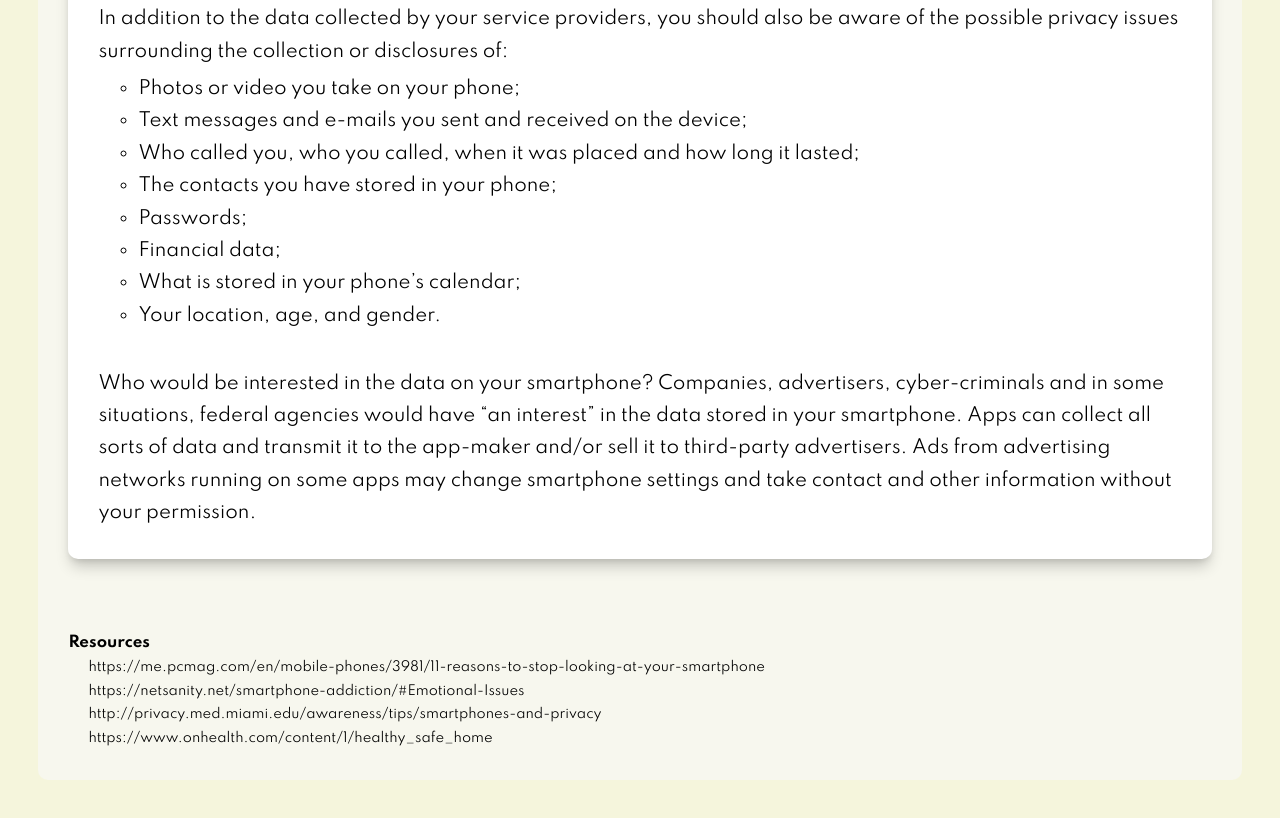
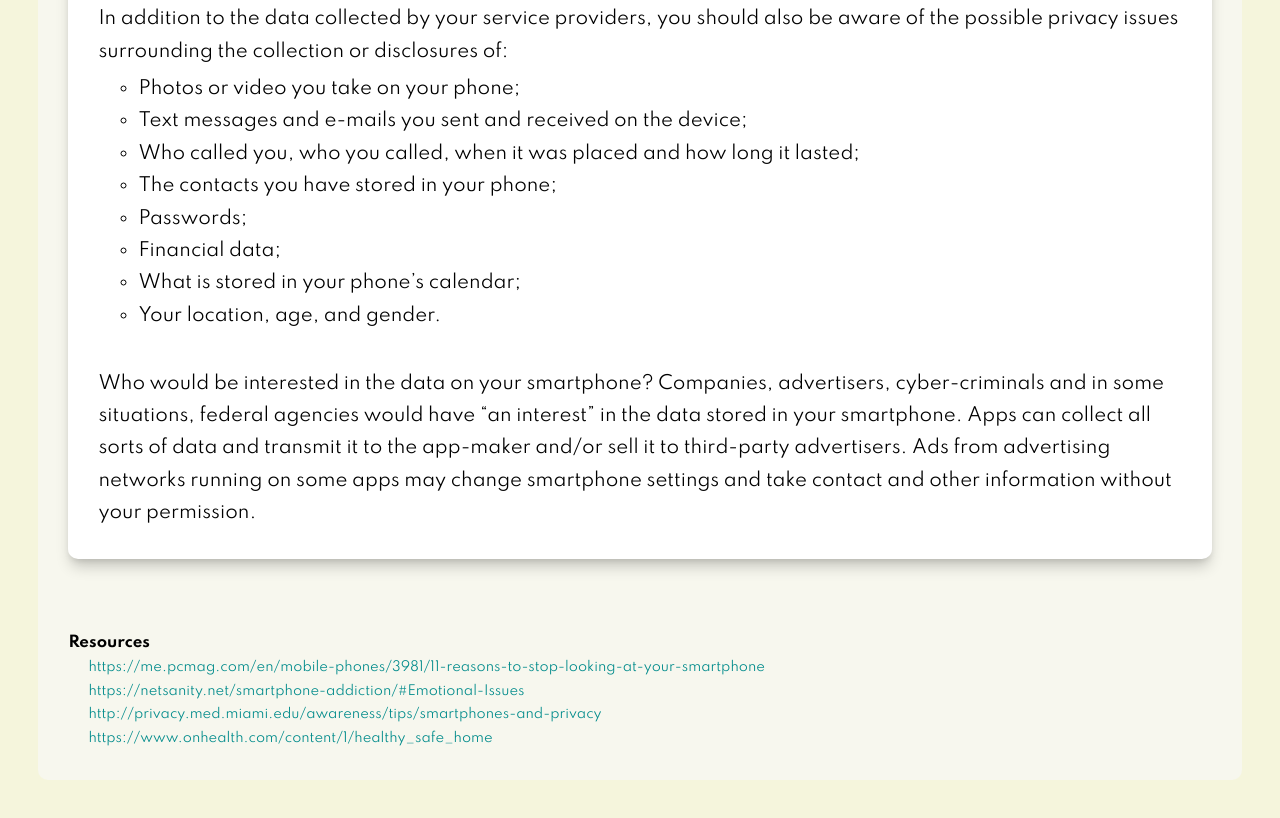
Before and after one commit to Mohammed4mach/Dangers-of-Excessive-Usage-of-Smartphones, a plain HTML site: page index.html in a window 1280 px wide. Shown: the part 4274-5092 px from the top of the page. Drawn offline with Linux system fonts and the light colour scheme.

Commit message:
Update index.html

```diff
--- a/index.html
+++ b/index.html
@@ -181,10 +181,10 @@
             <div class="resources">
                 <h4>Resources</h4>
                 <ul>
-                    <li>https://me.pcmag.com/en/mobile-phones/3981/11-reasons-to-stop-looking-at-your-smartphone</li>
-                    <li>https://netsanity.net/smartphone-addiction/#Emotional-Issues</li>
-                    <li>http://privacy.med.miami.edu/awareness/tips/smartphones-and-privacy</li>
-                    <li>https://www.onhealth.com/content/1/healthy_safe_home</li>
+                    <li><a href="https://me.pcmag.com/en/mobile-phones/3981/11-reasons-to-stop-looking-at-your-smartphone">https://me.pcmag.com/en/mobile-phones/3981/11-reasons-to-stop-looking-at-your-smartphone</a></li>
+                    <li><a href="https://netsanity.net/smartphone-addiction/#Emotional-Issues">https://netsanity.net/smartphone-addiction/#Emotional-Issues</a></li>
+                    <li><a href="http://privacy.med.miami.edu/awareness/tips/smartphones-and-privacy">http://privacy.med.miami.edu/awareness/tips/smartphones-and-privacy</a></li>
+                    <li><a href="https://www.onhealth.com/content/1/healthy_safe_home">https://www.onhealth.com/content/1/healthy_safe_home</a></li>
                 </ul>
             </div>
         </article>
```
